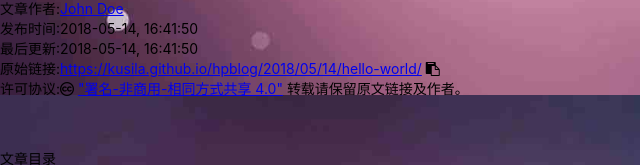
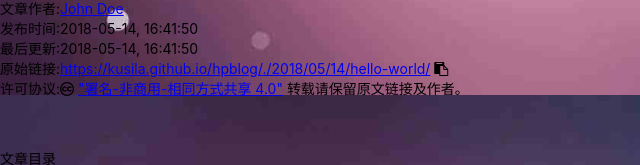
Before and after one commit to kusila/hpblog, a plain HTML site: page 2018/05/14/hello-world/index.html in a window 1280 px wide. Shown: the part 1505-1670 px from the top of the page, 0-640 px from the left. Drawn offline with nearby package versions, Linux system fonts and the light colour scheme; some packages are replaced by stand-ins of ours; a script that the page names is missing.

Commit message:
Site updated: 2018-05-14 17:10:52

```diff
--- a/2018/05/14/hello-world/index.html
+++ b/2018/05/14/hello-world/index.html
@@ -18,7 +18,7 @@
 <meta name="description" content="Welcome to Hexo! This is your very first post. Check documentation for more info. If you get any problems when using Hexo, you can find the answer in troubleshooting or you can ask me on GitHub. Quick">
 <meta property="og:type" content="article">
 <meta property="og:title" content="Hello World">
-<meta property="og:url" content="https://kusila.github.io/hpblog/2018/05/14/hello-world/index.html">
+<meta property="og:url" content="https://kusila.github.io/hpblog/./2018/05/14/hello-world/index.html">
 <meta property="og:site_name" content="Hexo">
 <meta property="og:description" content="Welcome to Hexo! This is your very first post. Check documentation for more info. If you get any problems when using Hexo, you can find the answer in troubleshooting or you can ask me on GitHub. Quick">
 <meta property="og:locale" content="default">
@@ -315,8 +315,8 @@
         <p><span>发布时间:</span>2018-05-14, 16:41:50</p>
         <p><span>最后更新:</span>2018-05-14, 16:41:50</p>
         <p>
-            <span>原始链接:</span><a class="post-url" href="/hpblog/2018/05/14/hello-world/" title="Hello World">https://kusila.github.io/hpblog/2018/05/14/hello-world/</a>
-            <span class="copy-path" data-clipboard-text="原文: https://kusila.github.io/hpblog/2018/05/14/hello-world/　　作者: John Doe" title="点击复制文章链接"><i class="fa fa-clipboard"></i></span>
+            <span>原始链接:</span><a class="post-url" href="/hpblog/2018/05/14/hello-world/" title="Hello World">https://kusila.github.io/hpblog/./2018/05/14/hello-world/</a>
+            <span class="copy-path" data-clipboard-text="原文: https://kusila.github.io/hpblog/./2018/05/14/hello-world/　　作者: John Doe" title="点击复制文章链接"><i class="fa fa-clipboard"></i></span>
             <script> var clipboard = new Clipboard('.copy-path'); </script>
         </p>
         <p>
```
Also changed, not shown: archives/2018/05/index.html (+1 -1 lines), archives/2018/index.html (+1 -1 lines), archives/index.html (+1 -1 lines), index.html (+1 -1 lines).
